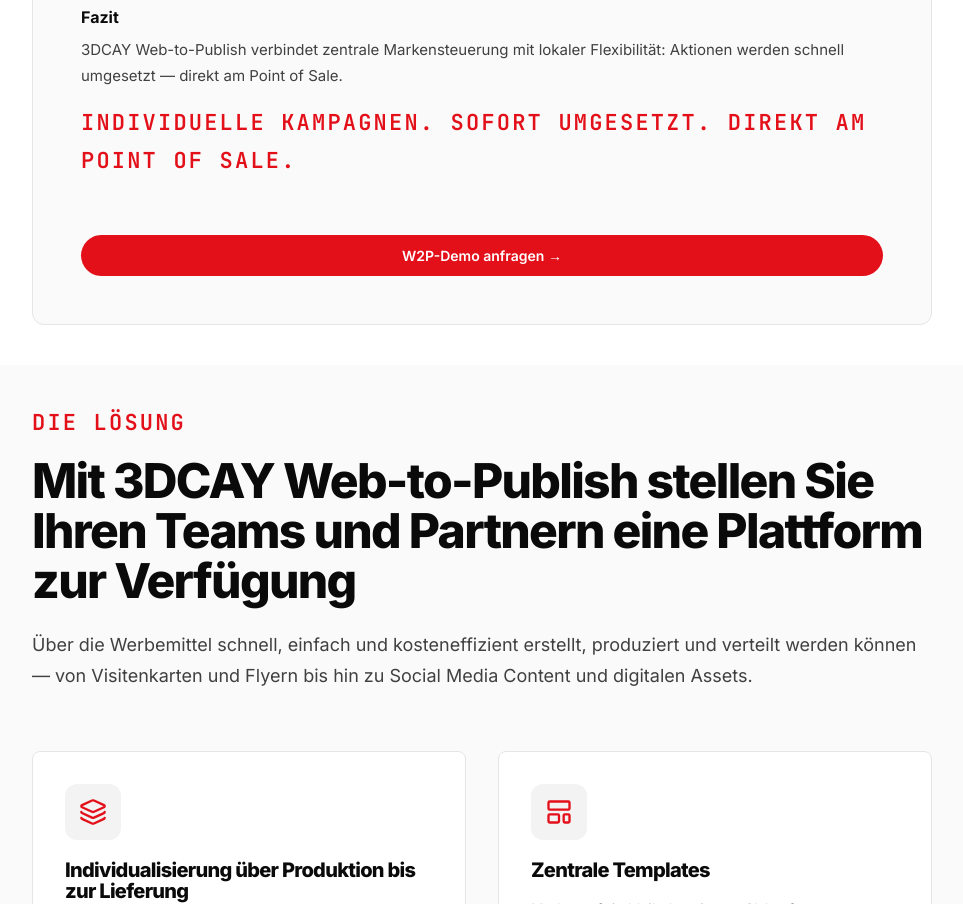
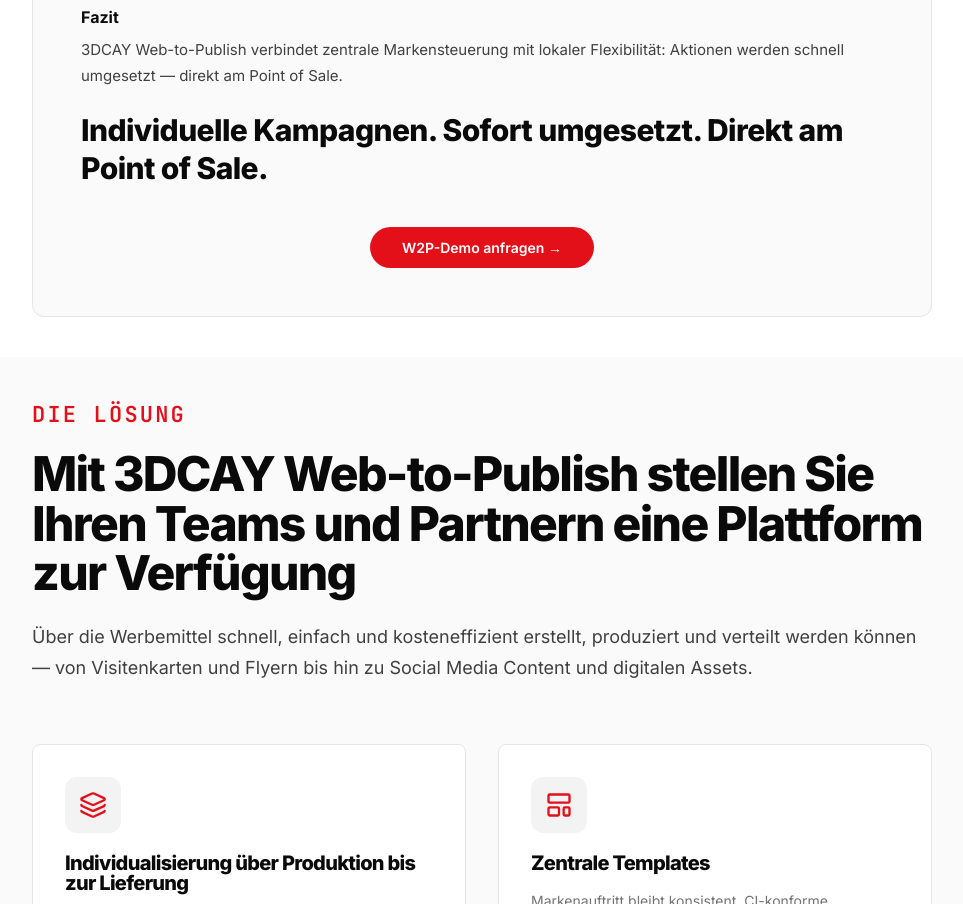
Before and after one commit to LutzeS/3dcay-website-v3, a plain HTML site: page v4/web-to-publish.html in a window 1280 px wide. Shown: the part 2659-3563 px from the top of the page, without its empty margins (158-1121 px from the left). Drawn offline with Linux system fonts and the light colour scheme.

Commit message:
v4/w2p: Demo-Button auf Inhaltsbreite + Tagline als H3 (keine Versalien)

```diff
--- a/v4/web-to-publish.html
+++ b/v4/web-to-publish.html
@@ -569,11 +569,10 @@
             gap: 16px;
             margin-top: 40px;
             flex-wrap: wrap;
+            justify-content: center;
         }
 
         .case-study-buttons .btn {
-            flex: 1;
-            min-width: 200px;
             justify-content: center;
         }
 
@@ -1384,7 +1383,7 @@
                 <div class="case-study-block">
                     <h3>Fazit</h3>
                     <p>3DCAY Web-to-Publish verbindet zentrale Markensteuerung mit lokaler Flexibilit&auml;t: Aktionen werden schnell umgesetzt &mdash; direkt am Point of Sale.</p>
-                    <p class="label" style="font-size:22px; margin-top:16px; color:var(--red) !important;">Individuelle Kampagnen. Sofort umgesetzt. Direkt am Point of Sale.</p>
+                    <h3 style="font-size:clamp(22px,3vw,30px); font-weight:800; letter-spacing:-0.02em; line-height:1.25; margin-top:24px;">Individuelle Kampagnen. Sofort umgesetzt. Direkt am Point of Sale.</h3>
                 </div>
 
                 <div class="case-study-buttons">
```
